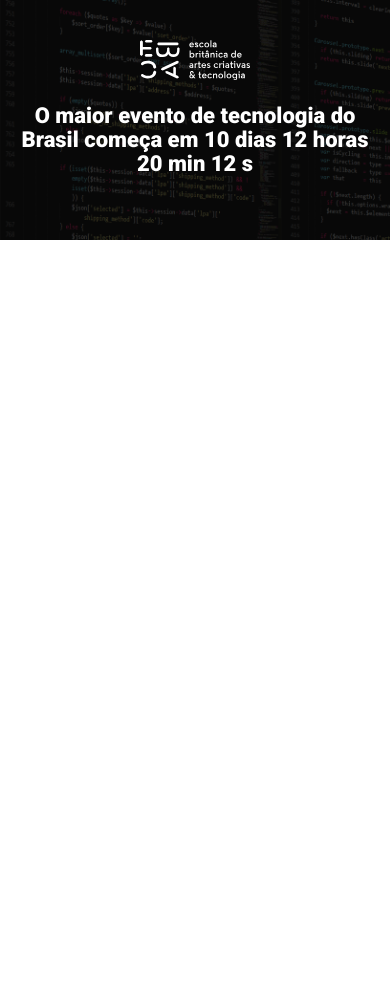
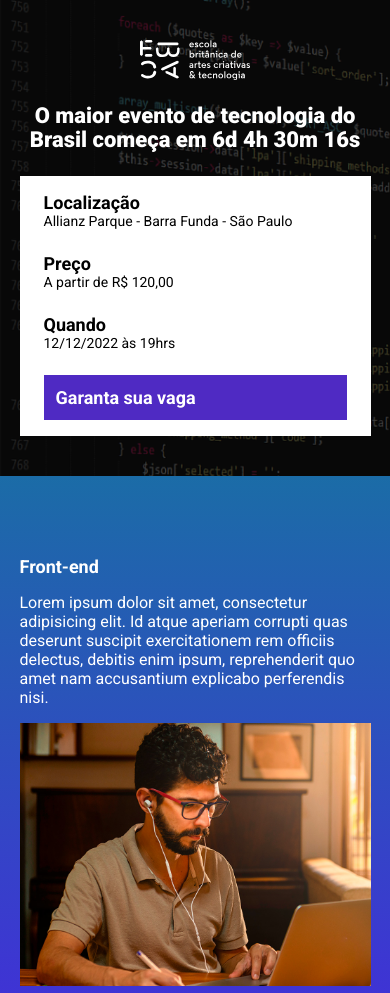
Before and after one commit to icarogago/ebac_tech_talks, a website built with Parcel: page src/index.html in a window 390 px wide. Shown: the top 993 px of the page. Before the commit the page ends 844 px from the top, so only its background shows below. Built offline with nearby package versions, Linux system fonts and the light colour scheme.

Commit message:
criando a contagem regressiva

```diff
--- a/package.json
+++ b/package.json
@@ -1,9 +1,9 @@
 {
   "name": "landingpage",
   "version": "1.0.0",
-  "main": "index.js",
   "scripts": {
     "dev": "parcel src/index.html src/styles/main.scss src/scripts/main.js",
+    "build":"parcel build src/index.html",
     "test": "echo \"Error: no test specified\" && exit 1"
   },
   "keywords": [],
--- a/src/index.html
+++ b/src/index.html
@@ -8,16 +8,89 @@
     <link rel="preconnect" href="https://fonts.gstatic.com" crossorigin>
     <link href="https://fonts.googleapis.com/css2?family=Roboto:wght@400;700;900&display=swap" rel="stylesheet">
     <link rel="stylesheet" href="styles/main.scss">
+    <link rel="stylesheet" href="https://unpkg.com/aos@next/dist/aos.css" />
 </head>
 <body>
     <header class="hero">
         <div class="container">
-            <img class="hero__logo" src="./images/ebac_logo.svg" alt="ebac logo">
+            <img class="hero__logo" src="./images/ebac_logo.svg" alt="EBAC">
             <p class="hero__text">
-                O maior evento de tecnologia do Brasil começa em 10 dias 12 horas 20 min 12 s
+                O maior evento de tecnologia do Brasil começa em <span id="contador"></span>
             </p>
+            <div class="infos-bar">
+                <ul class="infos-bar__infos">
+                    <li class="infos-bar__infos__item">
+                        <b>Localização</b>
+                        Allianz Parque - Barra Funda - São Paulo
+                    </li>
+                    <li class="infos-bar__infos__item">
+                        <b>Preço</b>
+                        A partir de R$ 120,00
+                    </li>
+                    <li class="infos-bar__infos__item">
+                        <b>Quando</b>
+                        12/12/2022 às 19hrs
+                    </li>
+                </ul>
+                <a href="#" class="button button--primary">
+                    Garanta sua vaga
+                </a>
+            </div>
         </div>
     </header>
+
+    <section class="event event--frontend">
+        <div class="container" data-aos="fade-right">
+            <div class="event__details">
+                <h2 class="event__details__title">
+                    Front-end
+                </h2>
+                <p class="event__details__description">
+                    Lorem ipsum dolor sit amet, consectetur adipisicing elit. Id atque aperiam corrupti quas deserunt suscipit exercitationem rem officiis delectus, debitis enim ipsum, reprehenderit quo amet nam accusantium explicabo perferendis nisi.
+                </p>
+            </div>
+            <img class="event__image" src="images/frontend.png" alt="front-end">
+        </div>
+    </section>
+    <section class="event event--ui-ux event--image-left">
+        <div class="container" data-aos="fade-left">
+            <div class="event__details">
+                <h2 class="event__details__title">
+                    Ui/UX
+                </h2>
+                <p class="event__details__description">
+                    Lorem ipsum dolor sit amet, consectetur adipisicing elit. Id atque aperiam corrupti quas deserunt suscipit exercitationem rem officiis delectus, debitis enim ipsum, reprehenderit quo amet nam accusantium explicabo perferendis nisi.
+                </p>
+            </div>
+            <img class="event__image" src="images/frontend.png" alt="front-end">
+        </div>
+    </section>
+    <section class="event event--data-science">
+        <div class="container" data-aos="fade-right">
+            <div class="event__details">
+                <h2 class="event__details__title">
+                    Data Science
+                </h2>
+                <p class="event__details__description">
+                    Lorem ipsum dolor sit amet, consectetur adipisicing elit. Id atque aperiam corrupti quas deserunt suscipit exercitationem rem officiis delectus, debitis enim ipsum, reprehenderit quo amet nam accusantium explicabo perferendis nisi.
+                </p>
+            </div>
+            <img class="event__image" src="images/frontend.png" alt="front-end">
+        </div>
+    </section>
+    <section class="event event--backend event--image-left">
+        <div class="container" data-aos="fade-left">
+            <div class="event__details">
+                <h2 class="event__details__title">
+                    Back-end
+                </h2>
+                <p class="event__details__description">
+                    Lorem ipsum dolor sit amet, consectetur adipisicing elit. Id atque aperiam corrupti quas deserunt suscipit exercitationem rem officiis delectus, debitis enim ipsum, reprehenderit quo amet nam accusantium explicabo perferendis nisi.
+                </p>
+            </div>
+            <img class="event__image" src="images/frontend.png" alt="front-end">
+        </div>
+    </section>
 
 
 
@@ -30,8 +103,7 @@
 
 
 
-
-
+    <script src="https://unpkg.com/aos@next/dist/aos.js"></script>
     <script src="scripts/main.js"></script>
 </body>
 </html>
--- a/src/scripts/main.js
+++ b/src/scripts/main.js
@@ -1 +1,28 @@
-console.log("ola mundo")
+AOS.init();
+
+const dataDoEvento = new Date("Dec 11, 2024 18:00:00");
+const timeStampDoEvento = dataDoEvento.getTime();
+
+const contaAsHoras = setInterval(function() {
+    const agora = new Date();
+    const timeStampAtual = agora.getTime();
+
+    const distEvento = timeStampDoEvento - timeStampAtual;
+
+    const diaEmMs = 1000 * 60 * 60 * 24;
+    const horaEmMs = 1000 * 60 * 60;
+    const minutoEmMs = 1000 * 60;
+
+    const diasEvento = Math.floor(distEvento / diaEmMs);
+    const horasEvento = Math.floor((distEvento % diaEmMs) / horaEmMs);
+    const minutosEvento = Math.floor((distEvento % horaEmMs) / minutoEmMs);
+    const segundosEvento = Math.floor ((distEvento % minutoEmMs) / 1000);
+
+    document.getElementById('contador').innerHTML = `${diasEvento}d ${horasEvento}h ${minutosEvento}m ${segundosEvento}s`
+
+    if (distanciaAteOEvento < 0) {
+        clearInterval(contaAsHoras);
+        document.getElementById('contador').innerHTML = 'Evento expirado';
+    }
+
+}, 1000);
--- /dev/null
+++ b/src/styles/_event.scss
@@ -0,0 +1,65 @@
+@use "variables";
+
+.event{
+    padding: 80px 0;
+
+    &--frontend{
+        background-image: linear-gradient(variables.$blue1, variables.$blue2);
+    }
+
+    &--ui-ux{
+        background-image: linear-gradient(variables.$blue2, variables.$pink);
+    }
+
+    &--data-science{
+        background-image: linear-gradient(variables.$pink, variables.$yellow);
+    }
+
+    &--backend{
+        background-image: linear-gradient(variables.$yellow, variables.$pink);
+    }
+
+    &--image-left{
+        .container{
+            flex-direction: row-reverse;
+            gap: 40px;
+        }
+    }
+
+    .container{
+        display: flex;
+
+    }
+
+    &__image{
+        max-width: 360px;
+    }
+
+    &__details{
+        &__title{
+            font-size: 18px;
+            font-weight: bold;
+            margin-bottom: 16px;
+        }
+    }
+
+    &__description{
+        line-height: 22px;
+    }
+
+
+    @media (max-width: 640px){
+        .container{
+            display: block;
+        }
+
+        &__image{
+            width: 100%;
+        }
+
+        &__details{
+            margin-right: 0;
+            margin-bottom: 16px;
+        }
+    }
+}
--- /dev/null
+++ b/src/styles/_variables.scss
@@ -0,0 +1,8 @@
+$textColor: #fff;
+$secondaryTextColor: #000;
+
+$blue1: #1B6CA7;
+$blue2: #442BDB;
+$pink: #89223B;
+$yellow: #9C791D;
+$purple: #4F2AC3;
--- /dev/null
+++ b/src/styles/components/_button.scss
@@ -0,0 +1,25 @@
+@use '../variables';
+
+.button {
+    padding: 12px;
+    font-size: 18px;
+    font-weight: bold;
+    text-decoration: none;
+    text-align: center;
+    white-space: nowrap;
+
+    &--primary {
+        color: #fff;
+        background-color: variables.$purple;
+    }
+
+    @media (max-width: 640px) {
+        display: block;
+        width: 100%;
+    }
+
+    @media (max-width: 1024px) {
+        display: flex;
+        align-items: center;
+    }
+}
--- /dev/null
+++ b/src/styles/components/_infos_bar.scss
@@ -0,0 +1,42 @@
+@use '../variables';
+
+.infos-bar {
+    padding: 16px 24px;
+    background-color: variables.$textColor;
+    display: flex;
+    justify-content: space-between;
+
+    &__infos {
+        display: flex;
+        gap: 40px;
+
+        &__item {
+            font-size: 14px;
+            color: variables.$secondaryTextColor;
+
+            b {
+                color: variables.$secondaryTextColor;
+                font-size: 18px;
+                display: block;
+            }
+        }
+    }
+
+    @media (max-width: 640px) {
+        display: block;
+
+        &__infos {
+            display: block;
+
+            &__item {
+                margin-bottom: 24px;
+            }
+        }
+    }
+
+    @media (max-width: 1024px) {
+        &__infos {
+            gap: 16px;
+        }
+    }
+}
--- a/src/styles/main.scss
+++ b/src/styles/main.scss
@@ -1,11 +1,16 @@
 @use "hero";
+@use "components/infos_bar";
+@use "components/button";
+@use "event";
+@use "variables";
 
 *{
     margin: 0;
     padding: 0;
     box-sizing: border-box;
     font-family: Roboto, sans-serif;
-    color: #fff;
+    color: variables.$textColor;
+    list-style: none;
 }
 
 .container{
```
